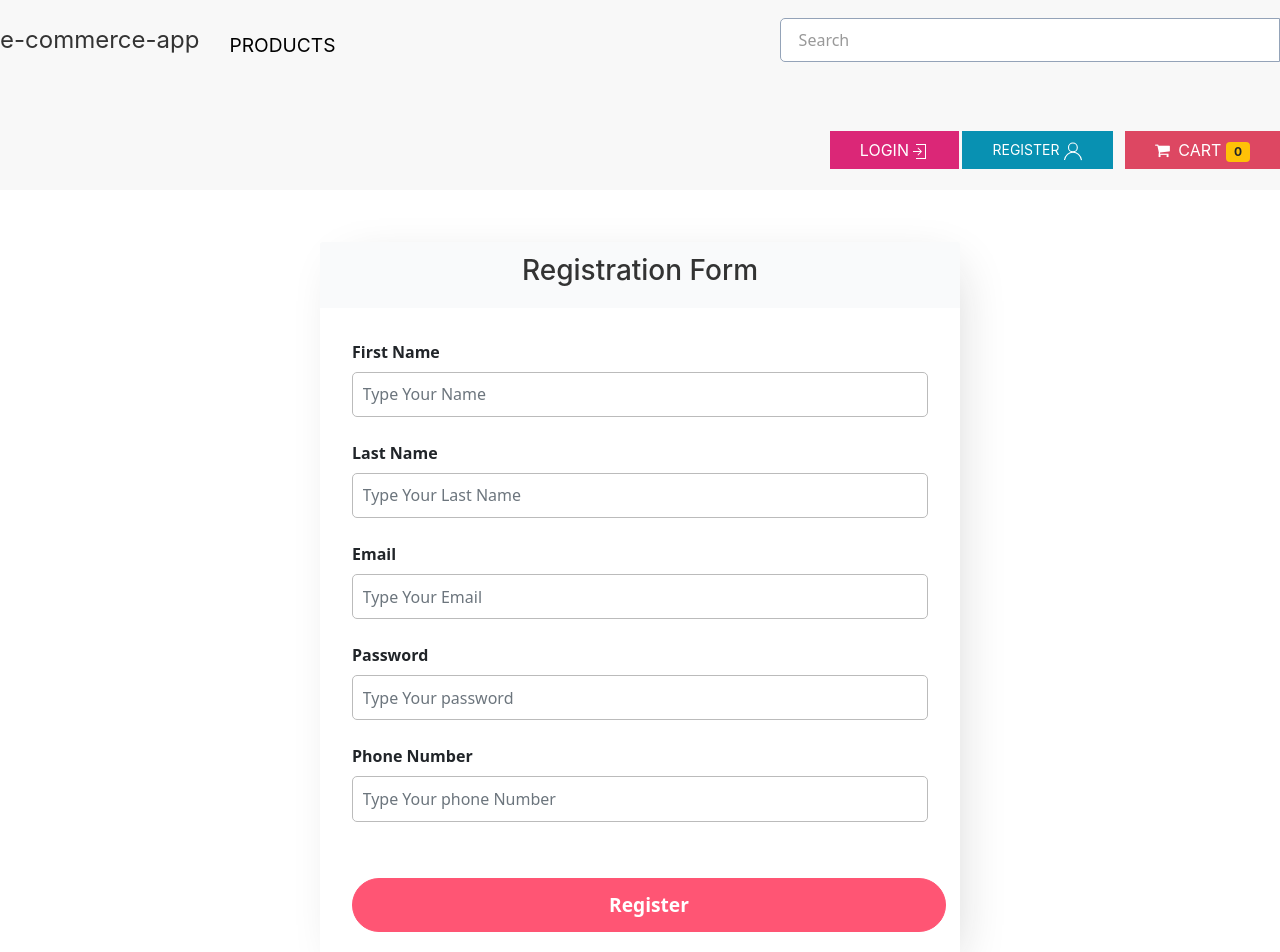
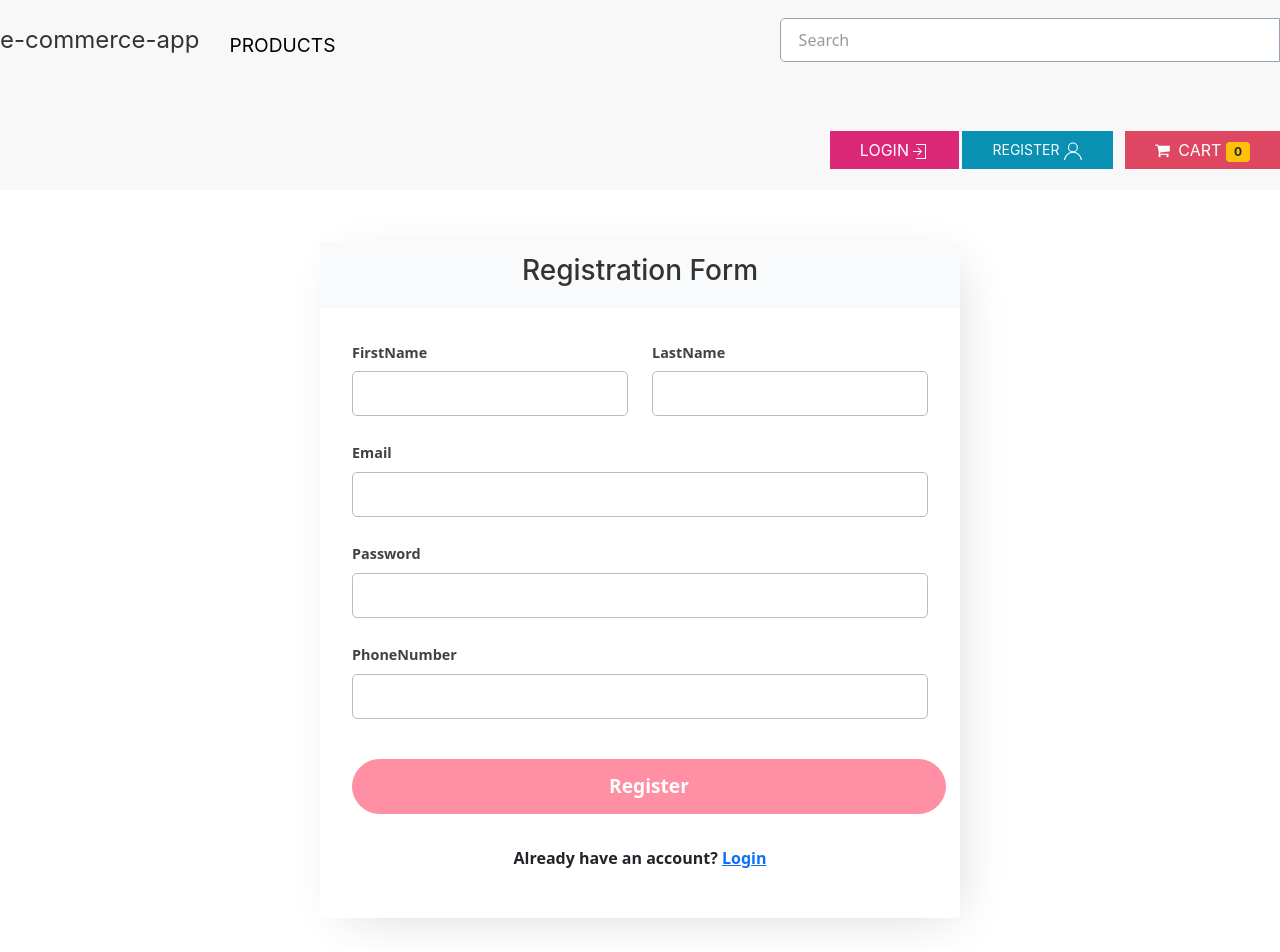
Before and after one commit to SaidShahAhmadi/ecommerce-frontend, a React (Create React App) app: page /register in a window 1280 px wide. Shown: the top 952 px of the page. Built offline with nearby package versions, Linux system fonts and the light colour scheme.

Commit message:
Define loginForm and RegisterForm. also added form validation.

```diff
--- a/package.json
+++ b/package.json
@@ -9,6 +9,7 @@
     "axios": "^0.18.1",
     "bootstrap": "^5.1.3",
     "font-awesome": "^4.7.0",
+    "joi": "^17.6.0",
     "joi-browser": "^13.4.0",
     "lodash": "^4.17.10",
     "prop-types": "^15.8.1",
--- a/src/components/Header/LoginForm.jsx
+++ b/src/components/Header/LoginForm.jsx
@@ -1,16 +1,22 @@
 import React from "react";
 import Joi from "joi-browser";
 import Form from "../common/form";
+import { Link, NavLink } from "react-router-dom";
+
 class LoginForm extends Form {
   state = {
-    data: { username: "", password: "" },
+    data: { email: "", password: "" },
     errors: {},
   };
 
   // we set schema to an object in this object we have two propertys
-  // (username and password)
+  // (email and password)
   schema = {
-    username: Joi.string().required().label("Username"),
+    email: Joi.string()
+      .required()
+      .email({ minDomainSegments: 2, tlds: { allow: ["com", "net"] } })
+      .label("email"),
+
     password: Joi.string().required().label("Password"),
   };
 
@@ -36,9 +42,16 @@ class LoginForm extends Form {
               <h3>Login</h3>
             </div>
             <div className="card-body">
-              {this.renderInput("username", "Username")}
-              {this.renderInput("password", "Password")}
+              {this.renderInput("email", "Email")}
+              {this.renderInput("password", "Password", "Password")}
               {this.renderButton("Login")}
+            </div>
+
+            <div className="account">
+              <p>
+                Don't have an account?{" "}
+                <Link to="/register">Create account</Link>
+              </p>
             </div>
           </form>
         </div>
--- a/src/components/Header/RegisterForm.jsx
+++ b/src/components/Header/RegisterForm.jsx
@@ -1,9 +1,44 @@
 import React from "react";
+import Joi from "joi-browser";
+import Form from "../common/form";
+import { Link } from "react-router-dom";
 
-function RegisterForm() {
+class RegisterForm extends Form {
+  state = {
+    data: {
+      firstName: "",
+      lastName: "",
+      email: "",
+      phoneNumber: "",
+      password: "",
+    },
+    errors: {},
+  };
+
+  schema = {
+    // username: Joi.string().required().email().label("Username"),
+
+    firstName: Joi.string().required().label("FirstName"),
+    lastName: Joi.string().required().label("LastName"),
+    email: Joi.string().required().email().label("Email"),
+    phoneNumber: Joi.string()
+      .regex(/^[0-9]{10}$/)
+      // .messages({ "string.pattern.base": `Phone number must have 10 digits.` })
+      .required(),
+
+    password: Joi.string().required().min(5).label("Password"),
+  };
+
+  doSubmit = () => {
+    //call the server
+    console.log("submitted");
+  };
+
+  render() {
     return (
       <div>
-      <div class="card" id="registration_form">
+        <div className="card" id="registration_form">
+          <form onSubmit={this.handleSubmit}>
             <div
               className="card-header"
               style={{
@@ -15,73 +50,35 @@ function RegisterForm() {
             >
               <h3>Registration Form</h3>
             </div>
-        <div class="card-body">
-          <div class="mb-4">
-            <label for="FirstName" class="form-label">
-              First Name
-            </label>
-            <input
-              type="text"
-              class="form-control"
-              id="FirstName"
-              placeholder="Type Your Name "
-            />
+            <div className="card-body">
+              <div className="row">
+                <div className="col">
+                  {this.renderInput("firstName", "FirstName")}
                 </div>
-          <div class="mb-4">
-            <label for="LastName" class="form-label">
-              Last Name
-            </label>
-            <input
-              type="text"
-              class="form-control"
-              id="LastName"
-              placeholder="Type Your Last Name "
-            />
+                <div className="col">
+                  {this.renderInput("lastName", "LastName")}
                 </div>
-          <div class="mb-4">
-            <label for="email" class="form-label">
-              Email
-            </label>
-            <input
-              type="email"
-              class="form-control"
-              id="email"
-              placeholder="Type Your Email"
-            />
-          </div>
-          <div class="mb-4">
-            <label for="password" class="form-label">
-              Password
-            </label>
-            <input
-              type="password"
-              class="form-control"
-              id="password"
-              placeholder="Type Your password "
-            />
               </div>
 
-          <div class="mb-4">
-            <label for="phoneNumber" class="form-label">
-              Phone Number
-            </label>
-            <input
-              type="tel"
-              class="form-control"
-              id="phoneNumber"
-              placeholder="Type Your phone Number "
-            />
+              {this.renderInput("email", "Email")}
+              {this.renderInput("password", "Password", "Password")}
+              {this.renderInput("phoneNumber", "PhoneNumber")}
+
+              {this.renderButton("Register")}
             </div>
-
-          <div>
-            <button type="submit" className="button">
-              Register
-            </button>
+            <div className="account">
+              <p>
+                Already have an account?{" "}
+                <Link id="link" to="/login">
+                  Login
+                </Link>
+              </p>
             </div>
-        </div>
+          </form>
         </div>
       </div>
     );
   }
+}
 
 export default RegisterForm;
--- a/src/index.css
+++ b/src/index.css
@@ -133,12 +133,14 @@ a:hover {
 
 #registration_form label {
   font-weight: bold;
+  font-size: 0.9rem;
+  color: #404143;
 }
 
 #registration_form button {
   border: none;
   padding: 0.75rem 16rem;
-  margin-top: 2rem;
+  margin-top: 1rem;
   border: 1px solid #ff5574;
   border-radius: 30px;
   background-color: #ff5574;
@@ -147,3 +149,10 @@ a:hover {
   font-size: 1.2rem;
   cursor: pointer;
 }
+
+.account p {
+  font-size: 1rem;
+  font-weight: bold;
+  text-align: center;
+  padding-bottom: 2rem;
+}
```
Also changed, not shown: 1 other file (tests, documents, lock files or other folders). Lines whose indentation alone changed are shown as unchanged.
